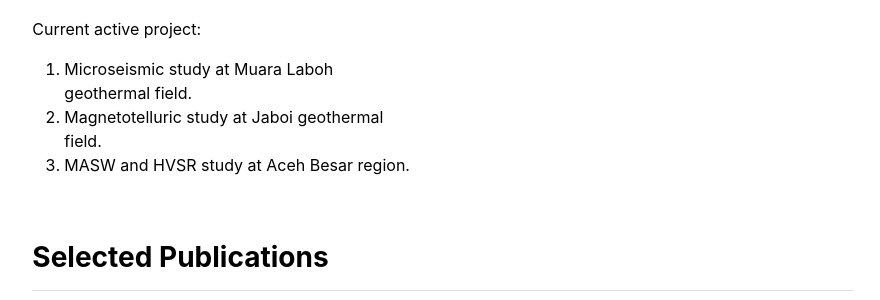
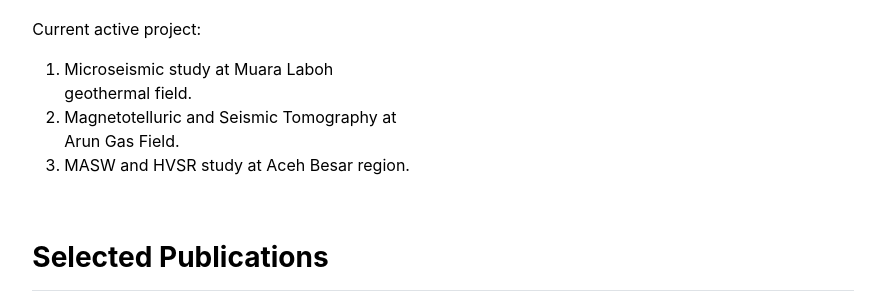
Before and after one commit to diandarisma/diandarisma.github.io, a Jekyll site: the page built from index.md, in a window 1280 px wide. Shown: the part 510-810 px from the top of the page, without its empty margins (197-1077 px from the left). Built offline with Jekyll 4.4.1, drawn with Linux system fonts in a browser that asks for light colours.

Commit message:
Update Arun active project

```diff
--- a/index.md
+++ b/index.md
@@ -8,5 +8,5 @@ I am also interested in other geophysical methods, e.g., gravity, magnetic, and
 <br>
 Current active project:<br>
 1. Microseismic study at Muara Laboh geothermal field. <br>
-2. Magnetotelluric study at Jaboi geothermal field. <br>
+2. Magnetotelluric and Seismic Tomography at Arun Gas Field. <br>
 3. MASW and HVSR study at Aceh Besar region.
```
